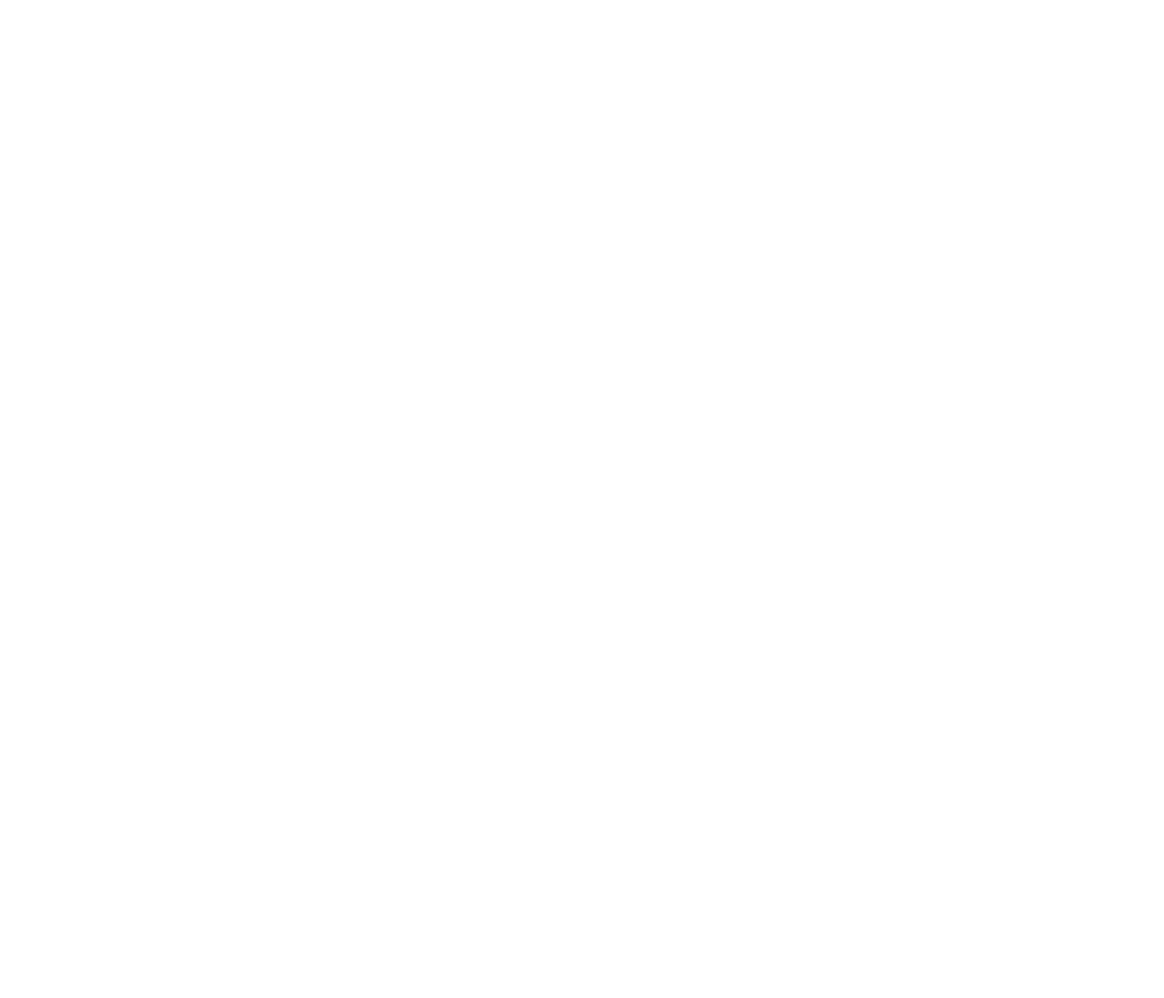
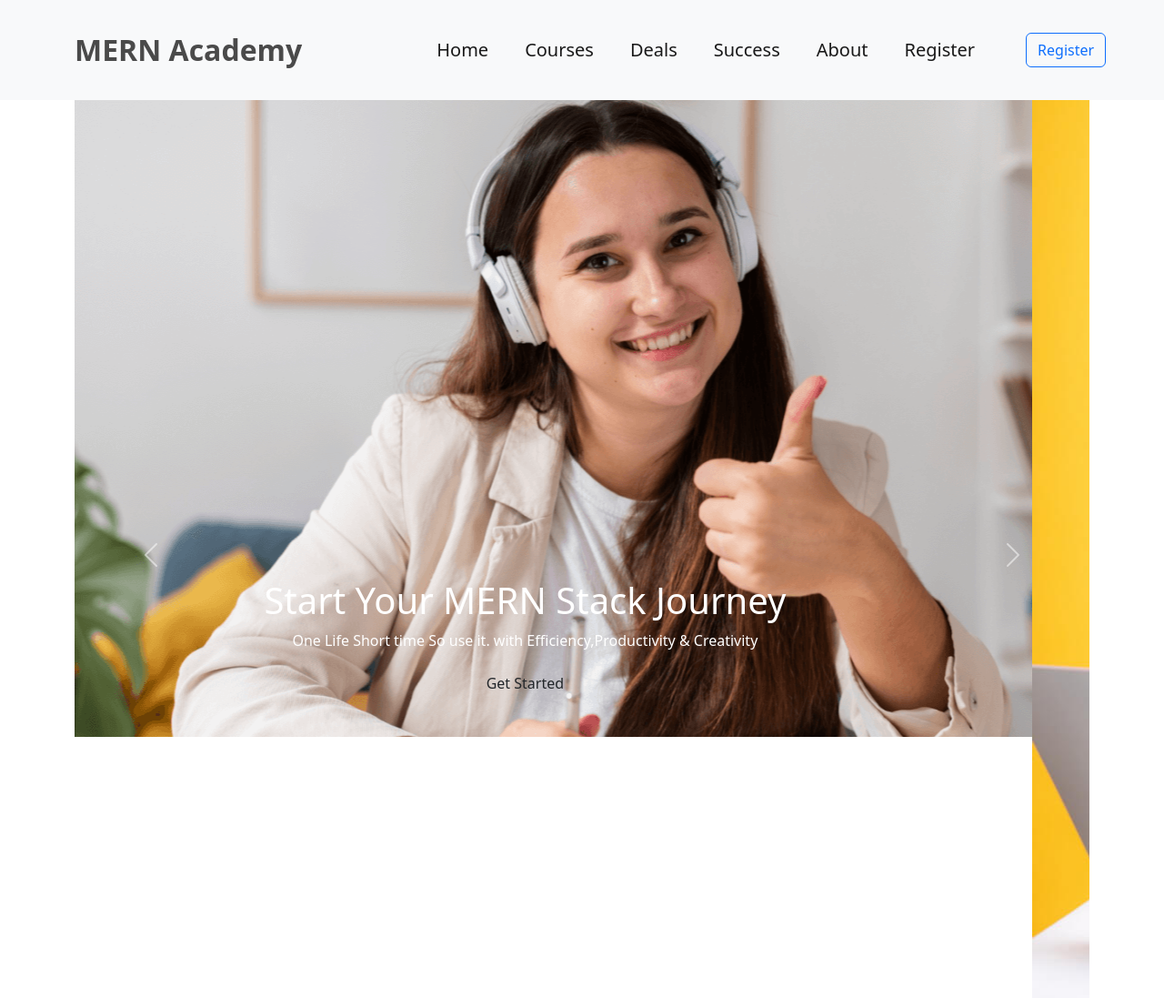
Before and after one commit to FreeDom-Coder007/MERN-Academy, a plain HTML site: page index.html in a window 1280 px wide. Shown: the whole page at 91% size. Before the commit the page ends 800 px from the top, so only its background shows below. Drawn offline with nearby package versions, Linux system fonts and the light colour scheme.

Commit message:
Naviagtion complete

```diff
--- /dev/null
+++ b/custom-Style.css
@@ -0,0 +1,9 @@
+.light-black{
+    color: #4A4A4A;
+}
+.light-dark{
+    color: #817f7f;
+}
+.margin-100px{
+    margin-left: 100px;
+}
--- a/index.html
+++ b/index.html
@@ -4,17 +4,103 @@
     <!-- Required meta tags -->
     <meta charset="utf-8">
     <meta name="viewport" content="width=device-width, initial-scale=1, shrink-to-fit=no">
-    <title>Title</title>
+    <title>MERN Academy</title>
     <!-- Bootstrap CSS v5.2.0-beta1 -->
     <link rel="stylesheet" href="https://cdn.jsdelivr.net/npm/bootstrap@5.2.0-beta1/dist/css/bootstrap.min.css"  integrity="sha384-0evHe/X+R7YkIZDRvuzKMRqM+OrBnVFBL6DOitfPri4tjfHxaWutUpFmBp4vmVor" crossorigin="anonymous">
-
+    <!-- Custom CSS -->
+    <link rel="stylesheet" href="custom-Style.css">
 </head>
 <body>
+    <!-- Header Section -->
+    <header>
+        <nav class="navbar navbar-expand-lg bg-light">
+            <div class="container">
+
+                <a class="navbar-brand fs-2 fw-bold light-black">MERN Academy</a>
+                <button class="navbar-toggler" type="button" data-bs-toggle="collapse" data-bs-target="#navbarSupportedContent" aria-controls="navbarSupportedContent" aria-expanded="false" aria-label="Toggle navigation">
+                 <span class="navbar-toggler-icon"></span>
+                </button>
+
+              <!-- Un Ordered list -->
+              <div class="collapse margin-100px navbar-collapse ms-6"    id="navbarSupportedContent">
+                <ul class="navbar-nav me-auto mb-2 mb-lg-0 p-4 fs-5 light-dark">
+                  <li class="nav-item pe-4">
+                    <a class="nav-link active" aria-current="page" href="#">Home</a>
+                  </li>
+                  <li class="nav-item pe-4">
+                    <a class="nav-link active" href="#">Courses</a>
+                  </li>
+                  <li class="nav-item pe-4">
+                    <a class="nav-link active" href="#">Deals</a>
+                  </li>
+                  <li class="nav-item pe-4">
+                    <a class="nav-link active">Success</a>
+                  </li>
+                  <li class="nav-item pe-4">
+                    <a class="nav-link active">About</a>
+                  </li>
+                  <li class="nav-item pe-4">
+                    <a class="nav-link active">Register</a>
+                  </li>
+                </ul>
+               </div>
+
+              <!-- Button -->
+              <form>
+                <button class="btn btn-outline-primary" type="submit">Register</button>
+              </form>
+
+            </div>
+        </nav>
+
+        <section class="container">
+            <div id="carouselExampleSlidesOnly" class="carousel slide" data-bs-ride="carousel">
+              <!-- Carousel indicator Buttons -->
+              <div class="carousel-indicators">
+                <button type="button" data-bs-target="#carouselExampleIndicators" data-bs-slide-to="0" class="active" aria-current="true" aria-label="Slide 1"></button>
+                <button type="button" data-bs-target="#carouselExampleIndicators" data-bs-slide-to="1" aria-label="Slide 2"></button>
+                <button type="button" data-bs-target="#carouselExampleIndicators" data-bs-slide-to="2" aria-label="Slide 3"></button>
+              </div>
+
+                <div class="carousel-inner">
+                  <!-- Carousel item 1 -->
+                  <div class="carousel-item active">
+                    <img src="images/cover/cover-1.png" class="d-block w100">
+                    <div class="carousel-caption d-none d-md-block">
+                      <h1>Start Your MERN Stack Journey</h1>
+                      <p>
+                      One Life Short time So use it.
+                      with Efficiency,Productivity & Creativity
+                      </p>
+                      <a href="#" class="btn">Get Started</a>
+                    </div>
+                  </div>
+                  <!-- Carousel item 2 -->
+                  <div class="carousel-item">
+                    <img src="images/cover/cover-2.jpg" class="d-block w100">
+                  </div>
+                  <!-- Carousel item 3 -->
+                  <div class="carousel-item">
+                    <img src="images/cover/cover-3.jpg" class="d-block w100">
+                  </div>
+                </div>
+               <!-- Carousel Prev Next Buttons -->
+                <button class="carousel-control-prev" type="button" data-bs-target="#carouselExampleControls" data-bs-slide="prev">
+                  <span class="carousel-control-prev-icon" aria-hidden="true"></span>
+                  <span class="visually-hidden">Previous</span>
+                </button>
+                <button class="carousel-control-next" type="button"    data-bs-target="#carouselExampleControls" data-bs-slide="next">
+                  <span class="carousel-control-next-icon" aria-hidden="true"></span>
+                  <span class="visually-hidden">Next</span>
+                </button>
+            </div>
+        </section>
+    </header>
 
 
 
-    <script src="https://cdn.jsdelivr.net/npm/bootstrap@5.2.0/dist/js/bootstrap.bundle.min.js" crossorigin="anonymous"></script>
+
+
+    <script src="https://cdn.jsdelivr.net/npm/bootstrap@5.2.0/dist/js/bootstrap.bundle.min.js" integrity="sha384-A3rJD856KowSb7dwlZdYEkO39Gagi7vIsF0jrRAoQmDKKtQBHUuLZ9AsSv4jD4Xa" crossorigin="anonymous"></script>
 </body>
 </html>
-  </body>
-</html>
```
